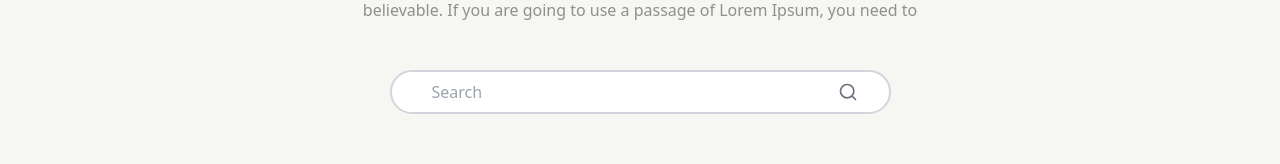
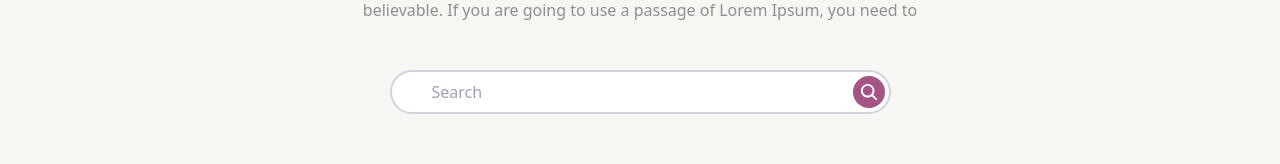
Before and after one commit to 1Deepak007/Fashionista, a Next.js app: page /shop in a window 1280 px wide. Shown: the part 506-670 px from the top of the page. Built offline with nearby package versions, Linux system fonts and the light colour scheme.

Commit message:
Your commit message here

```diff
--- a/src/app/auth/page.js
+++ b/src/app/auth/page.js
@@ -120,7 +120,7 @@ const Auth = () => {
           active ? "active" : ""
         } h-auto w-full sm:h-[400px] sm:w-[600px] md:h-[500px] md:w-[750px] lg:h-[524px] lg:w-[957px]`}
         style={{
-          boxShadow: "0px 22px 70px 10px rgb(163,82,133)",
+          boxShadow: "0px 0px 30px 5px rgb(163,82,133)",
         }}
       >
         <div className="curved-shape1"></div>
--- a/src/app/shop/page.js
+++ b/src/app/shop/page.js
@@ -1,6 +1,7 @@
 "use client";
 import React, { useState } from "react";
 import Image from "next/image";
+import { IoSearch } from "react-icons/io5";
 
 function Page() {
   const [isAddedFirstSet, setIsAddedFirstSet] = useState([
@@ -67,29 +68,15 @@ function Page() {
         </div>
 
         {/* Search Box with Icon */}
-        <div className="mt-12 w-[966px] flex justify-center relative">
+        <div className="mt-12 w-full max-w-[966px] flex justify-center relative">
   <input
     type="text"
     placeholder="Search"
-            className="w-[501px] h-[44px] border-2 border-gray-300 rounded-full p-2 pl-10 pr-10 focus:outline-none focus:border-[#D36BAD] transition-colors"
+    className="w-full max-w-[501px] h-[44px] border-2 border-gray-300 rounded-full p-2 pl-10 pr-10 focus:outline-none focus:border-[#D36BAD] transition-colors"
   />
   {/* Search Icon */}
-          <span className="absolute ml-[26rem] top-1/2 transform -translate-y-1/2 text-gray-500">
-            {/* Example SVG Icon */}
-            <svg
-              xmlns="http://www.w3.org/2000/svg"
-              className="h-5 w-5"
-              fill="none"
-              viewBox="0 0 24 24"
-              stroke="currentColor"
-            >
-              <path
-                strokeLinecap="round"
-                strokeLinejoin="round"
-                strokeWidth={2}
-                d="M11 3a8 8 0 100 16 8 8 0 000-16zM21 21l-4.35-4.35"
-              />
-            </svg>
+  <span className="absolute left-[43.5rem] top-1/2 transform -translate-y-1/2 flex items-center justify-center h-8 w-8 rounded-full bg-[#a65386] text-gray-700">
+    <IoSearch className="h-5 w-5 text-white" />
   </span>
 </div>
       </div>
@@ -306,7 +293,7 @@ function Page() {
         <div className="container mx-auto px-4 py-10">
           <div className="grid grid-cols-1 md:grid-cols-2 gap-4">
             <div className="col-span-2 text-center px-4 sm:px-8 md:px-16 lg:px-[30rem] lg:pr-[7rem] ">
-              <p className="text-white text-sm md:text-base">
+              <p className="text-white text-sm md:text-base mt-[3rem]">
                 There are many variations of passages of Lorem Ipsum available,
                 but the majority have suffered alteration in some form, by
                 injected humour, or randomised words which don't look even
```
Lines whose indentation alone changed are shown as unchanged.
